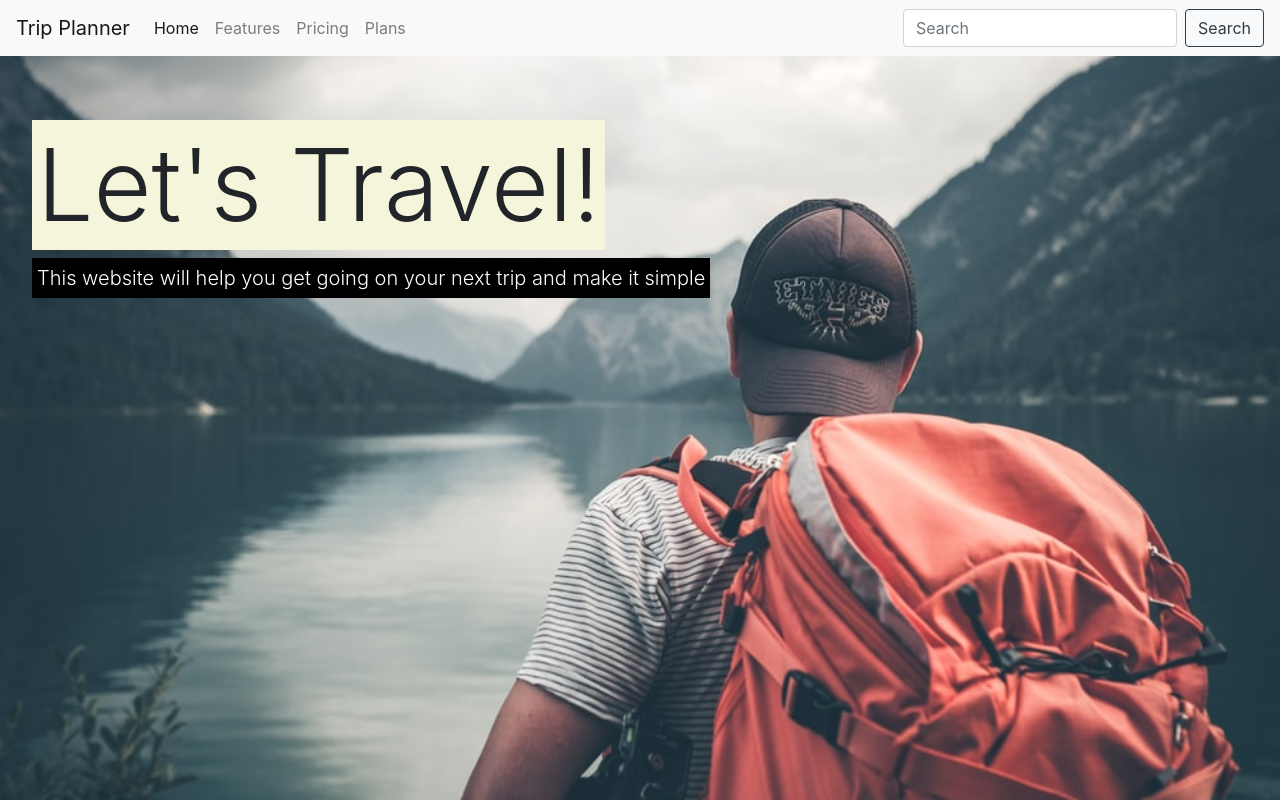
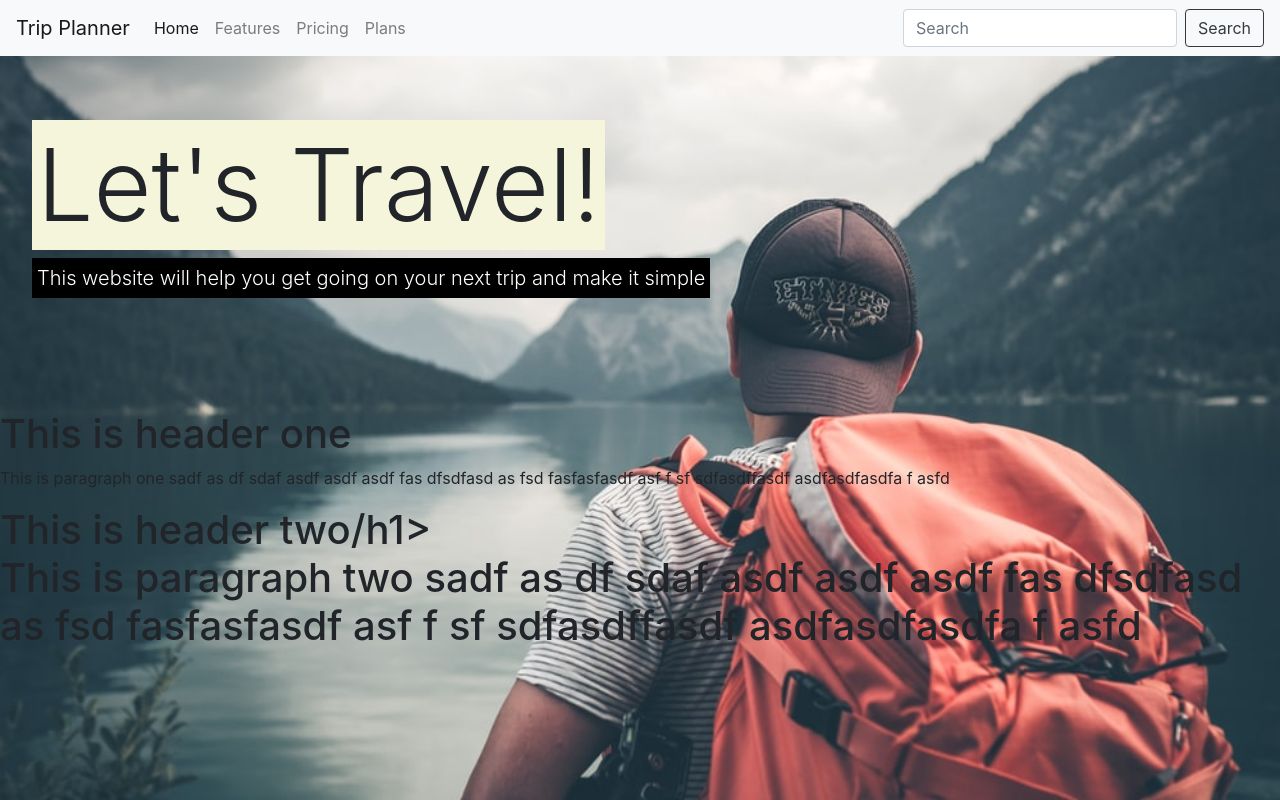
Before and after one commit to Aefalshaw/Keyfonal_Travel, a plain HTML site: page travel.html in a window 1280 px wide. Drawn offline with nearby package versions, Linux system fonts and the light colour scheme.

Commit message:
created info box

```diff
--- a/travel.html
+++ b/travel.html
@@ -42,5 +42,15 @@
         <p class="lead"> This website will help you get going on your next trip and make it simple </p>
     </div>
 
+    <div class="infoBox-1">
+        <h1>This is header one</h1>
+        <p>This is paragraph one sadf as df sdaf asdf asdf asdf fas dfsdfasd as fsd fasfasfasdf asf f sf sdfasdffasdf  asdfasdfasdfa f asfd</p>
+    </div>
+    <div class="infoBox-2">
+        <h1>This is header two/h1>
+        <p>This is paragraph two sadf as df sdaf asdf asdf asdf fas dfsdfasd as fsd fasfasfasdf asf f sf sdfasdffasdf  asdfasdfasdfa f asfd</p>
+    </div>
+
+
 </body>
 </html>
```
